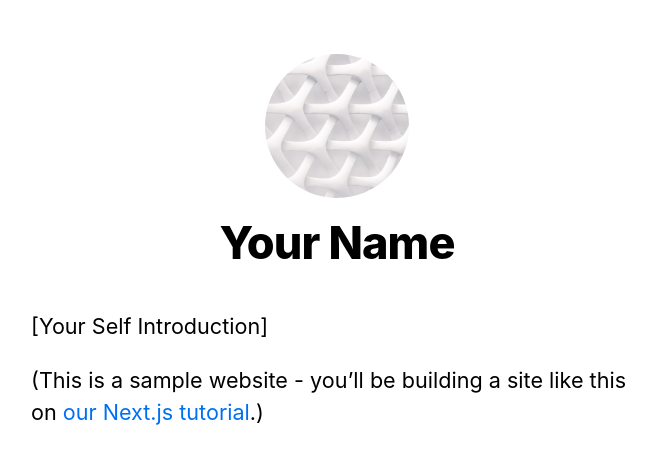
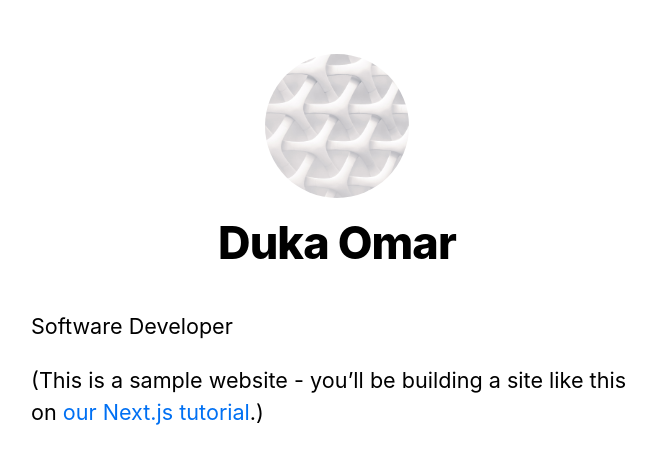
Before and after one commit to Dulatto/Next.js-blog, a Next.js app: page / in a window 1280 px wide. Shown: the top 464 px of the page, without its empty margins (303-959 px from the left). Built offline with nearby package versions, Linux system fonts and the light colour scheme.

Commit message:
refactor

```diff
--- a/components/layout.js
+++ b/components/layout.js
@@ -4,7 +4,7 @@ import styles from './layout.module.css'
 import utilStyles from '../styles/utils.module.css'
 import Link from 'next/link'
 
-const name = 'Your Name'
+const name = 'Duka Omar'
 export const siteTitle = 'Next.js Sample Website'
 
 export default function Layout({ children, home }) {
--- a/pages/index.js
+++ b/pages/index.js
@@ -9,7 +9,7 @@ export default function Home() {
         <title>{siteTitle}</title>
       </Head>
       <section className={utilStyles.headingMd}>
-        <p>[Your Self Introduction]</p>
+        <p>Software Developer</p>
         <p>
           (This is a sample website - you’ll be building a site like this on{' '}
           <a href="https://nextjs.org/learn">our Next.js tutorial</a>.)
```
